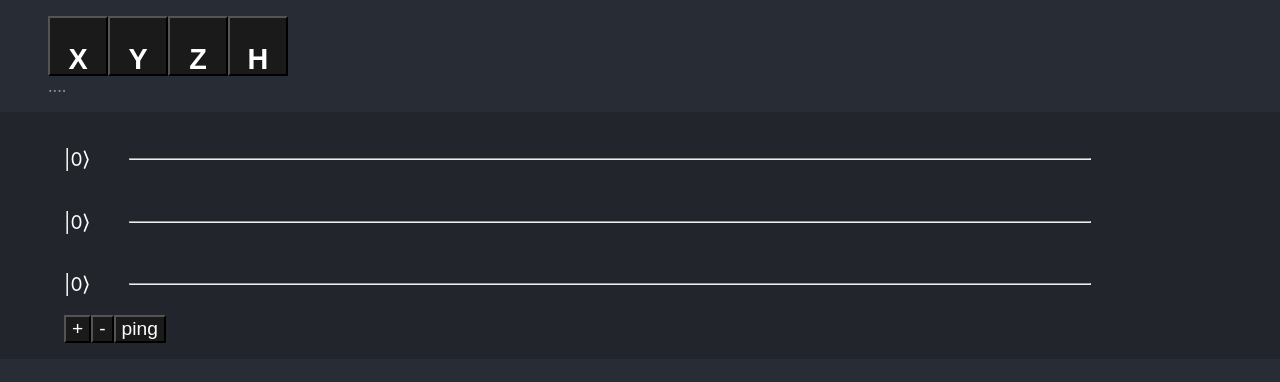
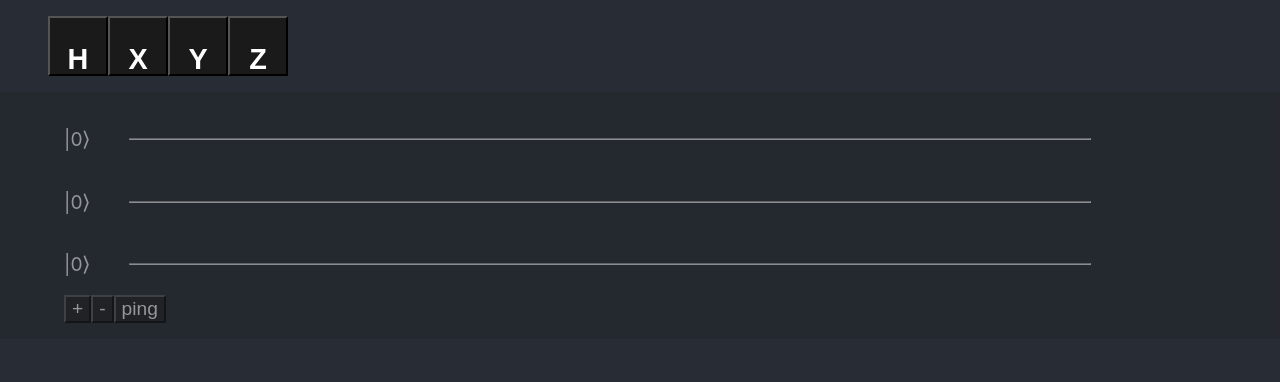
Before and after one commit to axellage/quantum-sim-group-81, a React (Create React App) app in the folder client/: page / in a window 1280 px wide. Shown: the top 382 px of the page. Built offline with nearby package versions, Linux system fonts and the light colour scheme.

Commit message:
recognises circuitboard as droppable but doesnt drop

```diff
--- a/client/package.json
+++ b/client/package.json
@@ -3,6 +3,8 @@
   "version": "0.1.0",
   "private": true,
   "dependencies": {
+    "@dnd-kit/core": "^6.1.0",
+    "@dnd-kit/modifiers": "^7.0.0",
     "@testing-library/jest-dom": "^5.17.0",
     "@testing-library/react": "^13.4.0",
     "@testing-library/user-event": "^13.5.0",
--- a/client/src/App.tsx
+++ b/client/src/App.tsx
@@ -1,15 +1,140 @@
-import React from 'react';
-import Toolbar from './components/toolbar';
-import Circuitboard from './components/circuitboard';
 import './App.css';
+import React, { useState, ReactNode, useEffect, useMemo} from 'react';
+import './components/circuitboard.css';
+import axios from 'axios';
+import './components/toolbar.css';
+import {Gate} from './components/gate';
+import {DndContext, useDroppable} from '@dnd-kit/core';
+import {
+  createSnapModifier,
+  restrictToHorizontalAxis,
+} from '@dnd-kit/modifiers';
 
-function App() {
+function Toolbar() {
+    const gateX = <Gate name="X"/>;
+    const gateY = <Gate name="Y"/>;
+    const gateZ = <Gate name="Z"/>;
+    const gateH = <Gate name="H"/>;
+
+    return (
+      <div className="toolbar">
+        <section className="gate-container">
+          {gateH}
+          {gateX}
+          {gateY}
+          {gateZ}
+        </section>
+      </div>
+    );
+
+
+  }
+
+function Circuitboard() {
+  const [qubitLines, setQubitLines] = useState<ReactNode[]>([]);
+  const {isOver, setNodeRef} = useDroppable({
+    id: "droppable",
+  });
+  const style = {
+    opacity: isOver ? 1 : 0.5,
+  };
+
+  useEffect(() => {
+    // Initialize ketLines with three elements when the component mounts
+    setQubitLines([
+      <div className="qubit-line" data-testid="qubit-line" key={0}>
+        <p>|0⟩</p><hr/>
+      </div>,
+      <div className="qubit-line" data-testid="qubit-line" key={1}>
+        <p>|0⟩</p><hr/>
+      </div>,
+      <div className="qubit-line" data-testid="qubit-line" key={2}>
+        <p>|0⟩</p><hr/>
+      </div>
+    ]);
+  }, []); // Empty dependency array to ensure this effect runs only once, on mount
+
+  const addQubit = () => {
+    if (qubitLines.length < 10) {
+      setQubitLines(prevQubitLines => [
+        ...prevQubitLines,
+        <div className="qubit-line" data-testid="qubit-line" key={prevQubitLines.length}>
+          <p>|0⟩</p><hr/>
+        </div>
+      ]);
+    }
+    else {
+      alert("No more qubits can be added");
+      console.log("No more qubits can be added");
+    }
+  };
+
+  const removeQubit = () => {
+    if (qubitLines.length > 0) {
+      setQubitLines(prevQubitLines => prevQubitLines.slice(0, -1));
+    }
+    else {
+      //TODO make this a visible error
+      console.log("Already 0 qubits");
+    }
+  };
+
+  //const axios = require('axios');
+
+  async function ping() {
+    const response = await axios.post('http://localhost:8000/ping', {
+          message: "ping"
+
+  })
+  .then(function(response: any){
+    console.log(response);
+  })
+
+  }
+
   return (
-    <div className="App">
-      <Toolbar />
-      <Circuitboard />
+    <div className="Circuitboard" ref={setNodeRef} style={style}>
+      <section className="circuit">
+        {qubitLines}
+      </section>
+      <button onClick={addQubit}>+</button>
+      <button onClick={removeQubit}>-</button>
+      <button onClick={ping}>ping</button>
     </div>
   );
 }
 
+function App() {
+  const [parentH, setParentH] = useState(null);
+  const [parentX, setParentX] = useState(null);
+  const [parentY, setParentY] = useState(null);
+  const [parentZ, setParentZ] = useState(null);
+  const [gridSize, setGridSize] = React.useState(60);
+  const snapToGrid = useMemo(() => createSnapModifier(gridSize), [gridSize]);
+
+  return (
+    <div className="App">
+      <DndContext onDragEnd={handleDragEnd}>
+        <Toolbar />
+        <Circuitboard />
+      </DndContext>
+    </div>
+  );
+
+  function handleDragEnd(event:any) {
+    // TODO limit number of draggables in droppable to 1.
+    // probably by creating an isEmpty constant
+    const {active, over} = event;
+    if (active.id == 'X'){
+      setParentX(over ? over.id : null);
+    } else if(active.id == 'Y'){
+      setParentY(over ? over.id : null);
+    } else if(active.id == 'Z'){
+      setParentZ(over ? over.id : null);
+    } else if(active.id == 'H'){
+      setParentH(over ? over.id : null);
+    }
+  }
+}
+
 export default App;
--- a/client/src/components/circuitboard.tsx
+++ b/client/src/components/circuitboard.tsx
@@ -1,6 +1,7 @@
 import React, { useState, ReactNode, useEffect } from 'react';
 import './circuitboard.css';
 import axios from 'axios';
+
 
 function Circuitboard() {
   const [qubitLines, setQubitLines] = useState<ReactNode[]>([]);
```
Also changed, not shown: 1 other file (tests, documents, lock files or other folders).
